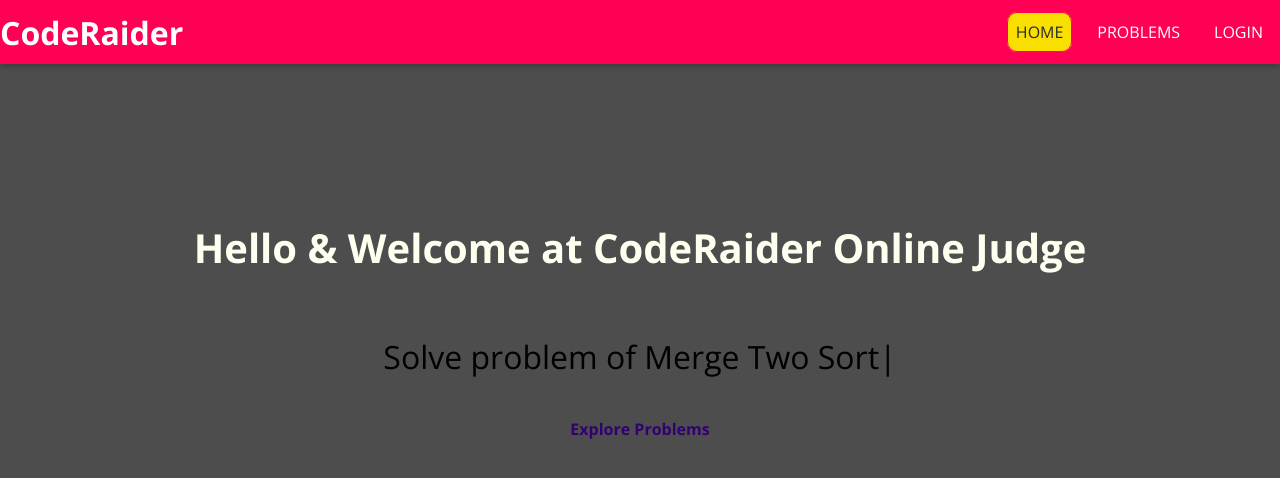
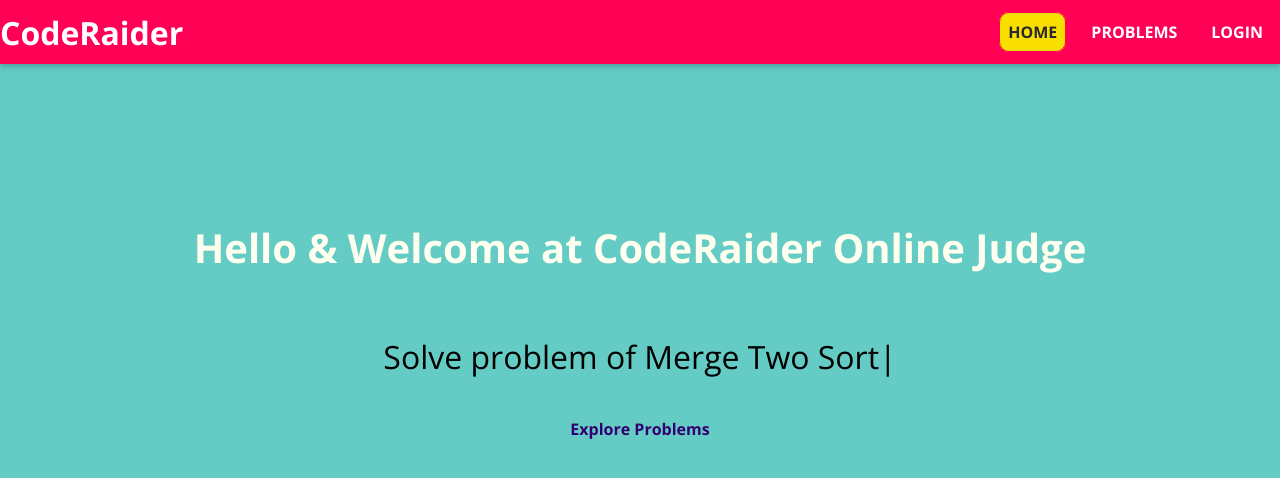
Before and after one commit to me-coderaider/online-judge, a React (Create React App) app in the folder frontend/: page / in a window 1280 px wide. Shown: the top 478 px of the page. Built offline with nearby package versions, Linux system fonts and the light colour scheme.

Commit message:
some more UI changes |34

```diff
--- a/frontend/src/index.css
+++ b/frontend/src/index.css
@@ -1,16 +1,16 @@
-@import url('https://fonts.googleapis.com/css?family=Open+Sans:400,700&display=swap');
+@import url("https://fonts.googleapis.com/css?family=Open+Sans:400,700&display=swap");
 
 * {
   box-sizing: border-box;
 }
 
 html {
-  font-family: 'Open Sans', sans-serif;
+  font-family: "Open Sans", sans-serif;
 }
 
 body {
   margin: 0;
-  background: #4d4d4d;
+  background: #64ccc5;
 }
 
 .slide-in-left-enter {
--- a/frontend/src/shared/components/Navigation/NavLinks.css
+++ b/frontend/src/shared/components/Navigation/NavLinks.css
@@ -20,6 +20,7 @@
   text-decoration: none;
   padding: 0.5rem;
   border-radius: 10px;
+  font-weight: bold;
 }
 
 .nav-links a:hover,
@@ -38,6 +39,7 @@
   padding: 0.5rem;
   font: inherit;
   border-radius: 10px;
+  font-weight: bold;
 }
 
 .nav-links button:focus {
```
